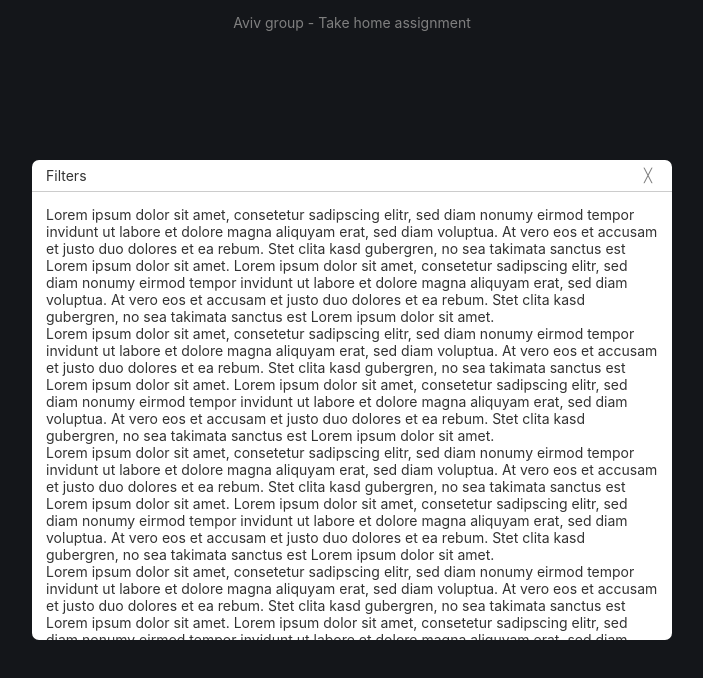
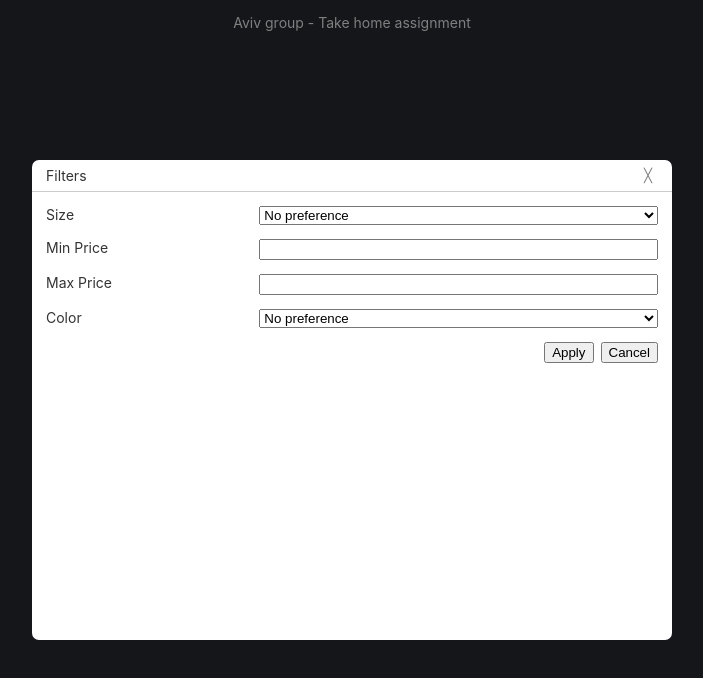
Before and after one commit to orangevolon/tht-aviv-filtering, a React (Create React App) app: page / in a window 1280 px wide. Both pictures are taken after a click on the button "Open filters". Shown: the top 678 px of the page, without its empty margins (288-991 px from the left). Built offline with nearby package versions, Linux system fonts and the light colour scheme.

Commit message:
temp: Add some filter fields

```diff
--- a/src/App.css
+++ b/src/App.css
@@ -113,3 +113,17 @@
   opacity: 1;
   color: black;
 }
+
+.Filters_Modal-form {
+  height: 100%;
+  display: grid;
+  grid-template-columns: 1fr 2fr;
+  grid-gap: 1em;
+}
+
+.Filters_Modal_Buttons {
+  display: flex;
+  gap: 0.5em;
+  grid-column: 1 / 3;
+  justify-content: flex-end;
+}
--- a/src/App.tsx
+++ b/src/App.tsx
@@ -1,15 +1,22 @@
 import { useState } from "react";
 import "./App.css";
 import { FiltersModal } from "./components/FiltersModal";
+import { Filters } from "./types";
 
 function App() {
   const [isVisible, setIsVisible] = useState(false);
+
+  const handleApply = (filters: Partial<Filters>) => {
+    console.log(filters);
+    setIsVisible(false);
+  };
 
   return (
     <div className="App">
       <FiltersModal
         isVisible={isVisible}
         onDismiss={() => setIsVisible(false)}
+        onApply={handleApply}
       />
       <header className="App-header">Aviv group - Take home assignment</header>
       <main className="App-main">
--- a/src/components/FiltersModal.tsx
+++ b/src/components/FiltersModal.tsx
@@ -1,66 +1,87 @@
-import { FC } from "react";
+import { FC, useState } from "react";
 import { Modal } from "./Modal";
+import { Filters } from "../types";
 
 export interface FiltersModalProps {
   isVisible: boolean;
   onDismiss: () => void;
+  onApply: (filters: Partial<Filters>) => void;
 }
 
 export const FiltersModal: FC<FiltersModalProps> = ({
   isVisible,
   onDismiss,
+  onApply,
 }) => {
+  const [size, setSize] = useState("");
+  const [minPrice, setMinPrice] = useState("");
+  const [maxPrice, setMaxPrice] = useState("");
+  const [color, setColor] = useState("");
+
+  const handleSubmit = (event: React.FormEvent<HTMLFormElement>) => {
+    event.preventDefault();
+    const filters: Partial<Filters> = {};
+
+    if (size) filters.size = size;
+    if (minPrice) filters.minPrice = minPrice;
+    if (maxPrice) filters.maxPrice = maxPrice;
+    if (color) filters.color = color;
+
+    onApply(filters);
+  };
+
   return (
     <Modal title="Filters" isVisible={isVisible} onDismiss={onDismiss}>
-      Lorem ipsum dolor sit amet, consetetur sadipscing elitr, sed diam nonumy
-      eirmod tempor invidunt ut labore et dolore magna aliquyam erat, sed diam
-      voluptua. At vero eos et accusam et justo duo dolores et ea rebum. Stet
-      clita kasd gubergren, no sea takimata sanctus est Lorem ipsum dolor sit
-      amet. Lorem ipsum dolor sit amet, consetetur sadipscing elitr, sed diam
-      nonumy eirmod tempor invidunt ut labore et dolore magna aliquyam erat, sed
-      diam voluptua. At vero eos et accusam et justo duo dolores et ea rebum.
-      Stet clita kasd gubergren, no sea takimata sanctus est Lorem ipsum dolor
-      sit amet.
-      <br />
-      Lorem ipsum dolor sit amet, consetetur sadipscing elitr, sed diam nonumy
-      eirmod tempor invidunt ut labore et dolore magna aliquyam erat, sed diam
-      voluptua. At vero eos et accusam et justo duo dolores et ea rebum. Stet
-      clita kasd gubergren, no sea takimata sanctus est Lorem ipsum dolor sit
-      amet. Lorem ipsum dolor sit amet, consetetur sadipscing elitr, sed diam
-      nonumy eirmod tempor invidunt ut labore et dolore magna aliquyam erat, sed
-      diam voluptua. At vero eos et accusam et justo duo dolores et ea rebum.
-      Stet clita kasd gubergren, no sea takimata sanctus est Lorem ipsum dolor
-      sit amet.
-      <br />
-      Lorem ipsum dolor sit amet, consetetur sadipscing elitr, sed diam nonumy
-      eirmod tempor invidunt ut labore et dolore magna aliquyam erat, sed diam
-      voluptua. At vero eos et accusam et justo duo dolores et ea rebum. Stet
-      clita kasd gubergren, no sea takimata sanctus est Lorem ipsum dolor sit
-      amet. Lorem ipsum dolor sit amet, consetetur sadipscing elitr, sed diam
-      nonumy eirmod tempor invidunt ut labore et dolore magna aliquyam erat, sed
-      diam voluptua. At vero eos et accusam et justo duo dolores et ea rebum.
-      Stet clita kasd gubergren, no sea takimata sanctus est Lorem ipsum dolor
-      sit amet.
-      <br />
-      Lorem ipsum dolor sit amet, consetetur sadipscing elitr, sed diam nonumy
-      eirmod tempor invidunt ut labore et dolore magna aliquyam erat, sed diam
-      voluptua. At vero eos et accusam et justo duo dolores et ea rebum. Stet
-      clita kasd gubergren, no sea takimata sanctus est Lorem ipsum dolor sit
-      amet. Lorem ipsum dolor sit amet, consetetur sadipscing elitr, sed diam
-      nonumy eirmod tempor invidunt ut labore et dolore magna aliquyam erat, sed
-      diam voluptua. At vero eos et accusam et justo duo dolores et ea rebum.
-      Stet clita kasd gubergren, no sea takimata sanctus est Lorem ipsum dolor
-      sit amet.
-      <br />
-      Lorem ipsum dolor sit amet, consetetur sadipscing elitr, sed diam nonumy
-      eirmod tempor invidunt ut labore et dolore magna aliquyam erat, sed diam
-      voluptua. At vero eos et accusam et justo duo dolores et ea rebum. Stet
-      clita kasd gubergren, no sea takimata sanctus est Lorem ipsum dolor sit
-      amet. Lorem ipsum dolor sit amet, consetetur sadipscing elitr, sed diam
-      nonumy eirmod tempor invidunt ut labore et dolore magna aliquyam erat, sed
-      diam voluptua. At vero eos et accusam et justo duo dolores et ea rebum.
-      Stet clita kasd gubergren, no sea takimata sanctus est Lorem ipsum dolor
-      sit amet.
+      <form className="Filters_Modal-form" onSubmit={handleSubmit}>
+        <label htmlFor="name">Size</label>
+        <select
+          id="name"
+          onChange={({ target }) => setSize(target.value)}
+          value={size}
+        >
+          <option value="" disabled>
+            No preference
+          </option>
+          <option value="small">Small</option>
+          <option value="medium">Medium</option>
+          <option value="large">Large</option>
+        </select>
+
+        <label htmlFor="min-price">Min Price</label>
+        <input
+          id="min-price"
+          value={minPrice}
+          onChange={({ target }) => setMinPrice(target.value)}
+        />
+
+        <label htmlFor="max-price">Max Price</label>
+        <input
+          id="max-price"
+          value={maxPrice}
+          onChange={({ target }) => setMaxPrice(target.value)}
+        />
+
+        <label htmlFor="color">Color</label>
+        <select
+          id="color"
+          onChange={({ target }) => setColor(target.value)}
+          value={color}
+        >
+          <option value="" disabled>
+            No preference
+          </option>
+          <option value="red">Red</option>
+          <option value="blue">Blue</option>
+          <option value="green">Green</option>
+        </select>
+
+        <div className="Filters_Modal_Buttons">
+          <button type="submit">Apply</button>
+          <button type="button" onClick={onDismiss}>
+            Cancel
+          </button>
+        </div>
+      </form>
     </Modal>
   );
 };
--- /dev/null
+++ b/src/types.ts
@@ -0,0 +1,6 @@
+export interface Filters {
+  size: string;
+  minPrice: string;
+  maxPrice: string;
+  color: string;
+}
```
